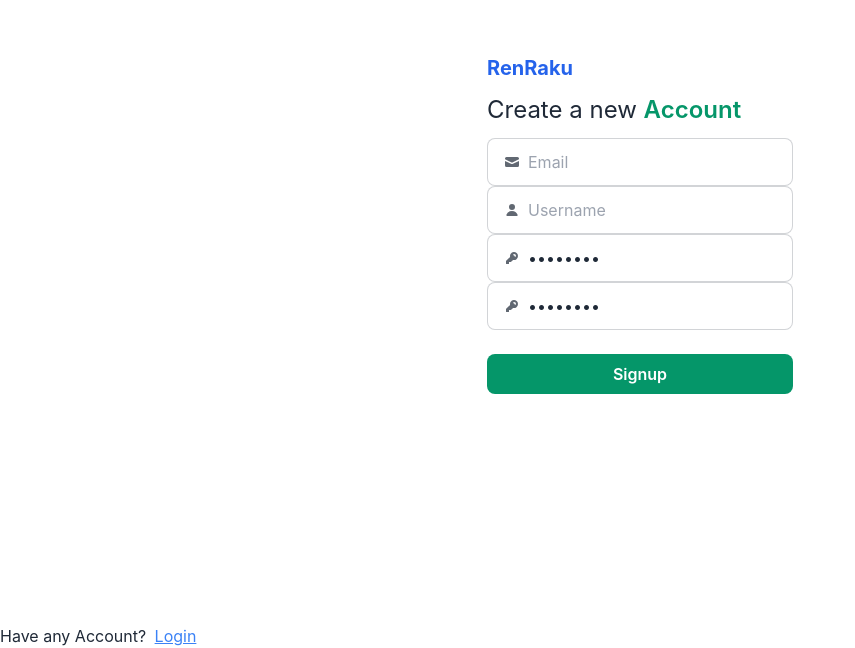
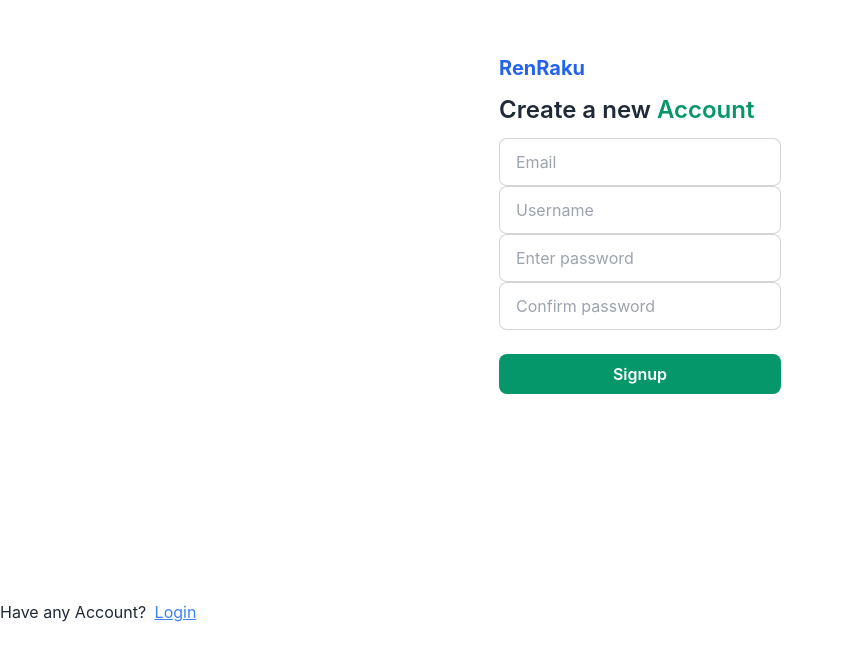
Before and after one commit to Unnati-Gupta24/Renraku, a React (Vite) app in the folder Frontend/: page / in a window 1280 px wide. Shown: the part 176-824 px from the top of the page, without its empty margins (0-855 px from the left). After the commit the page ends 800 px from the top, so only its background shows below. Built offline with nearby package versions, Linux system fonts and the light colour scheme.

Commit message:
frontend

```diff
--- a/Frontend/src/App.jsx
+++ b/Frontend/src/App.jsx
@@ -1,4 +1,5 @@
 import React from 'react'
+import ReactDOM from "react-dom";
 import Left from './home/left/left'
 import Right from './home/right/right'
 import Logout from './home/left1/Logout'
@@ -13,7 +14,7 @@ function App() {
       <Left></Left>
       <Right></Right>
     </div>  */}
-    <Signup/>
+    <Signup />
     </>
   )
 }
--- a/Frontend/src/components/Login.jsx
+++ b/Frontend/src/components/Login.jsx
@@ -1,5 +1,5 @@
 import React from 'react';
-import { useForm, SubmitHandler } from "react-hook-form";
+import { useForm } from "react-hook-form";
 
 function Login() {
    const {
@@ -57,7 +57,7 @@ function Login() {
             <input
               type="password"
               className="grow"
-              value="password"
+              placeholder="Enter Password"
               {...register("password", { required: true })}
             />
           </label>
@@ -83,4 +83,4 @@ function Login() {
   );
 }
 
-export default Login
+export default Login;
--- a/Frontend/src/components/Signup.jsx
+++ b/Frontend/src/components/Signup.jsx
@@ -8,34 +8,27 @@ function Signup() {
     watch,
     formState: { errors },
   } = useForm();
+  const password = watch("password", "");
+  const validatePasswordMatch = (value) => {
+    return value === password || "Password and Confirm Password do not match";
+  };
+
   const onSubmit = (data) => console.log(data);
 
   return (
-    <>
-      <div>
     <div className="flex h-screen items-center justify-center">
       <form
         onSubmit={handleSubmit(onSubmit)}
         className="border border-white px-6 py-5 rounded-md space-y-3"
       >
         <h1 className="text-xl text-blue-600 font-bold">RenRaku</h1>
-            <h1 className="text-2xl items-center">
-              Create a new{" "}
-              <span className="text-emerald-600 font-semibold">Account</span>
+        <h1 className="text-2xl items-center font-semibold">
+          Create a new <span className="text-emerald-600">Account</span>
         </h1>
 
         <div>
           {/* Email */}
           <label className="input input-bordered flex items-center gap-2">
-                <svg
-                  xmlns="http://www.w3.org/2000/svg"
-                  viewBox="0 0 16 16"
-                  fill="currentColor"
-                  className="h-4 w-4 opacity-70"
-                >
-                  <path d="M2.5 3A1.5 1.5 0 0 0 1 4.5v.793c.026.009.051.02.076.032L7.674 8.51c.206.1.446.1.652 0l6.598-3.185A.755.755 0 0 1 15 5.293V4.5A1.5 1.5 0 0 0 13.5 3h-11Z" />
-                  <path d="M15 6.954 8.978 9.86a2.25 2.25 0 0 1-1.956 0L1 6.954V11.5A1.5 1.5 0 0 0 2.5 13h11a1.5 1.5 0 0 0 1.5-1.5V6.954Z" />
-                </svg>
             <input
               type="text"
               className="grow"
@@ -43,18 +36,12 @@ function Signup() {
               {...register("email", { required: true })}
             />
           </label>
-              {errors.email && <span>This field is required</span>}
+          {errors.email && (
+            <span className="text-red-600">This field is required</span>
+          )}
 
-              {/* username */}
+          {/* Username */}
           <label className="input input-bordered flex items-center gap-2">
-                <svg
-                  xmlns="http://www.w3.org/2000/svg"
-                  viewBox="0 0 16 16"
-                  fill="currentColor"
-                  className="h-4 w-4 opacity-70"
-                >
-                  <path d="M8 8a3 3 0 1 0 0-6 3 3 0 0 0 0 6ZM12.735 14c.618 0 1.093-.561.872-1.139a6.002 6.002 0 0 0-11.215 0c-.22.578.254 1.139.872 1.139h9.47Z" />
-                </svg>
             <input
               type="text"
               className="grow"
@@ -62,75 +49,60 @@ function Signup() {
               {...register("name", { required: true })}
             />
           </label>
-              {errors.name && <span>This field is required</span>}
+          {errors.name && (
+            <span className="text-red-600">This field is required</span>
+          )}
 
-              {/* password */}
+          {/* Password */}
           <label className="input input-bordered flex items-center gap-2">
-                <svg
-                  xmlns="http://www.w3.org/2000/svg"
-                  viewBox="0 0 16 16"
-                  fill="currentColor"
-                  className="h-4 w-4 opacity-70"
-                >
-                  <path
-                    fillRule="evenodd"
-                    d="M14 6a4 4 0 0 1-4.899 3.899l-1.955 1.955a.5.5 0 0 1-.353.146H5v1.5a.5.5 0 0 1-.5.5h-2a.5.5 0 0 1-.5-.5v-2.293a.5.5 0 0 1 .146-.353l3.955-3.955A4 4 0 1 1 14 6Zm-4-2a.75.75 0 0 0 0 1.5.5.5 0 0 1 .5.5.75.75 0 0 0 1.5 0 2 2 0 0 0-2-2Z"
-                    clipRule="evenodd"
-                  />
-                </svg>
             <input
               type="password"
               className="grow"
-                  value="password"
+              placeholder="Enter password"
               {...register("password", { required: true })}
             />
           </label>
-              {errors.password && <span>This field is required</span>}
+          {errors.password && (
+            <span className="text-red-600">This field is required</span>
+          )}
 
-              {/* confirm password */}
+          {/* Confirm Password */}
           <label className="input input-bordered flex items-center gap-2">
-                <svg
-                  xmlns="http://www.w3.org/2000/svg"
-                  viewBox="0 0 16 16"
-                  fill="currentColor"
-                  className="h-4 w-4 opacity-70"
-                >
-                  <path
-                    fillRule="evenodd"
-                    d="M14 6a4 4 0 0 1-4.899 3.899l-1.955 1.955a.5.5 0 0 1-.353.146H5v1.5a.5.5 0 0 1-.5.5h-2a.5.5 0 0 1-.5-.5v-2.293a.5.5 0 0 1 .146-.353l3.955-3.955A4 4 0 1 1 14 6Zm-4-2a.75.75 0 0 0 0 1.5.5.5 0 0 1 .5.5.75.75 0 0 0 1.5 0 2 2 0 0 0-2-2Z"
-                    clipRule="evenodd"
-                  />
-                </svg>
             <input
               type="password"
               className="grow"
-                  value="password"
-                  {...register("ConfirmPassword", { required: true })}
+              placeholder="Confirm password"
+              {...register("confirmpassword", {
+                required: true,
+                validate: validatePasswordMatch,
+              })}
             />
           </label>
-              {errors.ConfirmPassword && <span>This field is required</span>}
+          {errors.confirmpassword && (
+            <span className="text-red-600">
+              {errors.confirmpassword.message}
+            </span>
+          )}
 
-              <br></br>
+          <br />
 
-              {/* button and text */}
+          {/* Submit Button */}
           <div className="flex justify-between">
             <input
               type="submit"
               value="Signup"
               className="text-white bg-emerald-600 w-full rounded-lg py-2 font-semibold cursor-pointer"
-                ></input>
+            />
           </div>
         </div>
       </form>
-        </div>
-        <p>
+      <p className="absolute bottom-0 left-0">
         Have any Account?{" "}
         <span className="text-blue-500 underline cursor-pointer ml-1">
           Login
         </span>
       </p>
     </div>
-    </>
   );
 }
 
```
Lines whose indentation alone changed are shown as unchanged.
